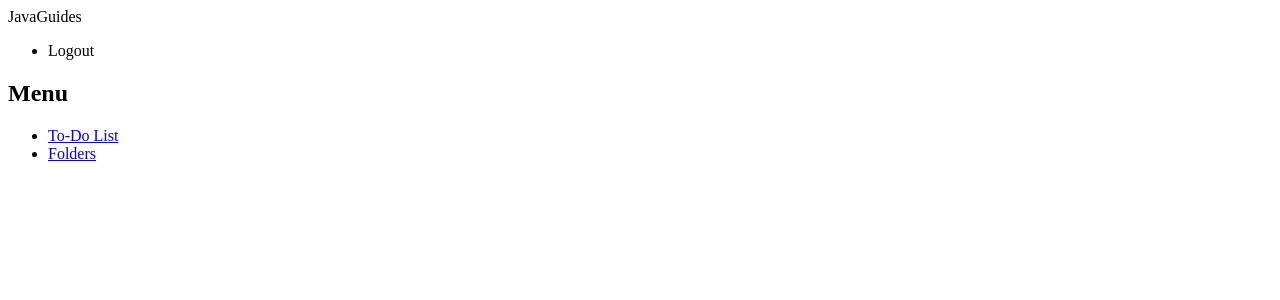
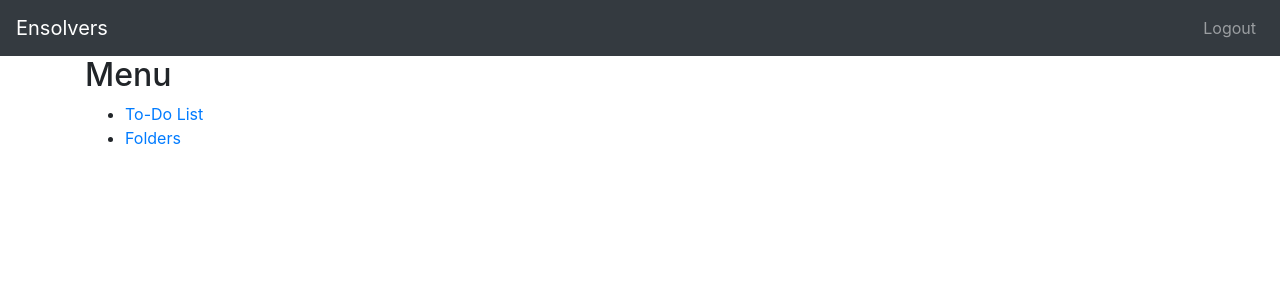
Before and after one commit to Miguel-Alejandro-Castillo/Ensolvers-Frontend, an Angular app: page /menu in a window 1280 px wide. Shown: the top 300 px of the page. Built offline with nearby package versions, Linux system fonts and the light colour scheme; sample sign-in values are in the browser's storage.

Commit message:
Add Boostrap 4

```diff
--- a/package.json
+++ b/package.json
@@ -21,6 +21,7 @@
     "@angular/platform-browser": "~11.0.0",
     "@angular/platform-browser-dynamic": "~11.0.0",
     "@angular/router": "~11.0.0",
+    "bootstrap": "^4.5.3",
     "rxjs": "~6.6.0",
     "tslib": "^2.0.0",
     "zone.js": "~0.10.2"
--- a/src/app/components/auth/login/login.component.html
+++ b/src/app/components/auth/login/login.component.html
@@ -1,6 +1,3 @@
-<!--
-    <app-menu></app-menu>
--->
 <div class="container col-lg-6">
     <h1 class="text-center">Login</h1>
     <div class="card">
--- a/src/app/components/templates/header/header.component.html
+++ b/src/app/components/templates/header/header.component.html
@@ -1,6 +1,6 @@
 <header>
     <nav class="navbar navbar-expand-md navbar-dark bg-dark">
-        <div><a class="navbar-brand">JavaGuides</a></div>
+        <div><a class="navbar-brand" (click)=menu()>Ensolvers</a></div>
         <ul class="navbar-nav navbar-collapse justify-content-end">
             <li>
                 <a *ngIf="authService.isUserLoggedIn()" class="nav-link" (click)=logout()>Logout</a>
--- a/src/app/components/templates/header/header.component.ts
+++ b/src/app/components/templates/header/header.component.ts
@@ -16,6 +16,10 @@ export class HeaderComponent implements OnInit {
   ngOnInit() {
   }
 
+  menu(){
+    this.router.navigate(['/menu']);
+  }
+
   logout() {
     this.authService.logout();
     this.router.navigate(['/login']);
--- a/src/app/components/templates/menu/menu.component.html
+++ b/src/app/components/templates/menu/menu.component.html
@@ -1,3 +1,4 @@
+<div class="container">
   <h2>Menu</h2>
   <ul class="">
     <li>
@@ -7,3 +8,4 @@
       <span class=""><a routerLink="/list-folders">Folders</a></span>
     </li>
   </ul>
+</div>
--- a/src/styles.css
+++ b/src/styles.css
@@ -1 +1,7 @@
 /* You can add global styles to this file, and also import other style files */
+/* Global Styles */
+@import "~bootstrap/dist/css/bootstrap.css";
+
+a:hover {
+    cursor: pointer;
+}
```
Also changed, not shown: src/app/app.module.ts (line endings or trailing spaces), 1 other file (tests, documents, lock files or other folders). Lines whose indentation alone changed are shown as unchanged.
